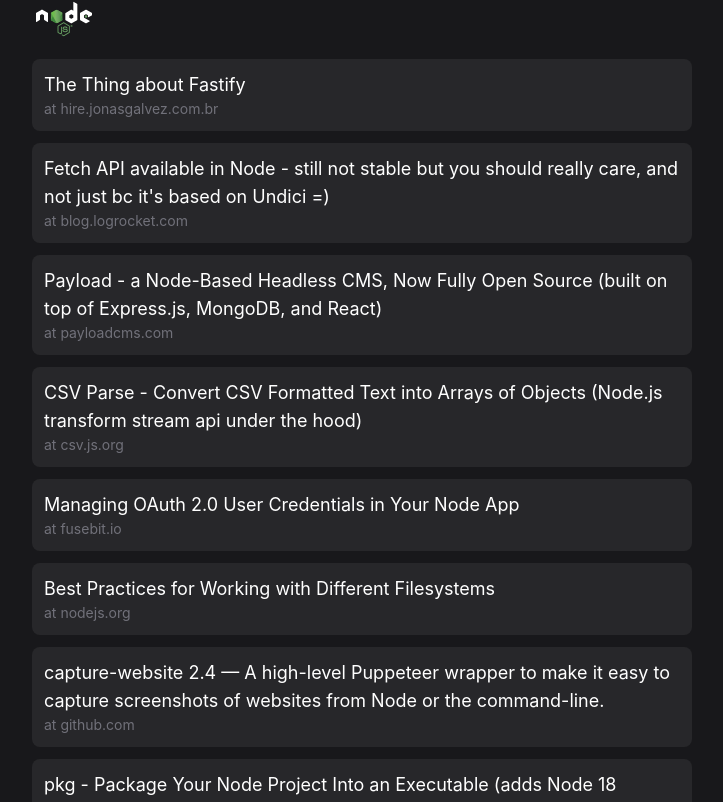
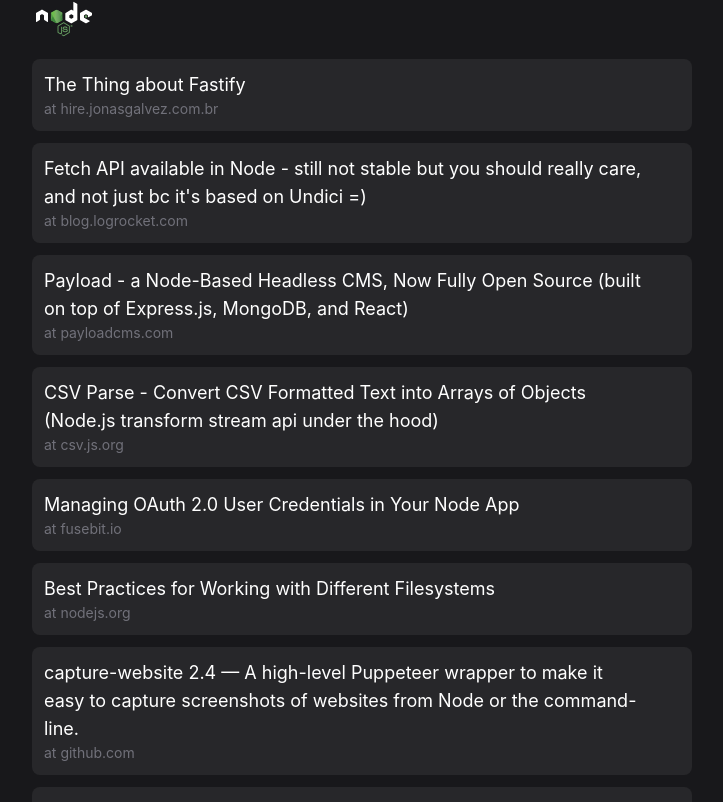
Before and after one commit to inhopj/fcirone.dev, a Next.js app: page /feeds in a window 1280 px wide. Shown: the part 889-1691 px from the top of the page, without its empty margins (284-1007 px from the left). Built offline with nearby package versions, Linux system fonts and the light colour scheme.

Commit message:
add some padding to avoid text going under FloatingGuy

```diff
--- a/components/Card/Card.tsx
+++ b/components/Card/Card.tsx
@@ -12,7 +12,7 @@ const Card = ({
   return (
     <div
       className={classnames(
-        'bg-zinc-800 rounded-lg p-3',
+        'bg-zinc-800 rounded-lg pr-12 p-3',
         parentClassNames
       )}
     >
```
